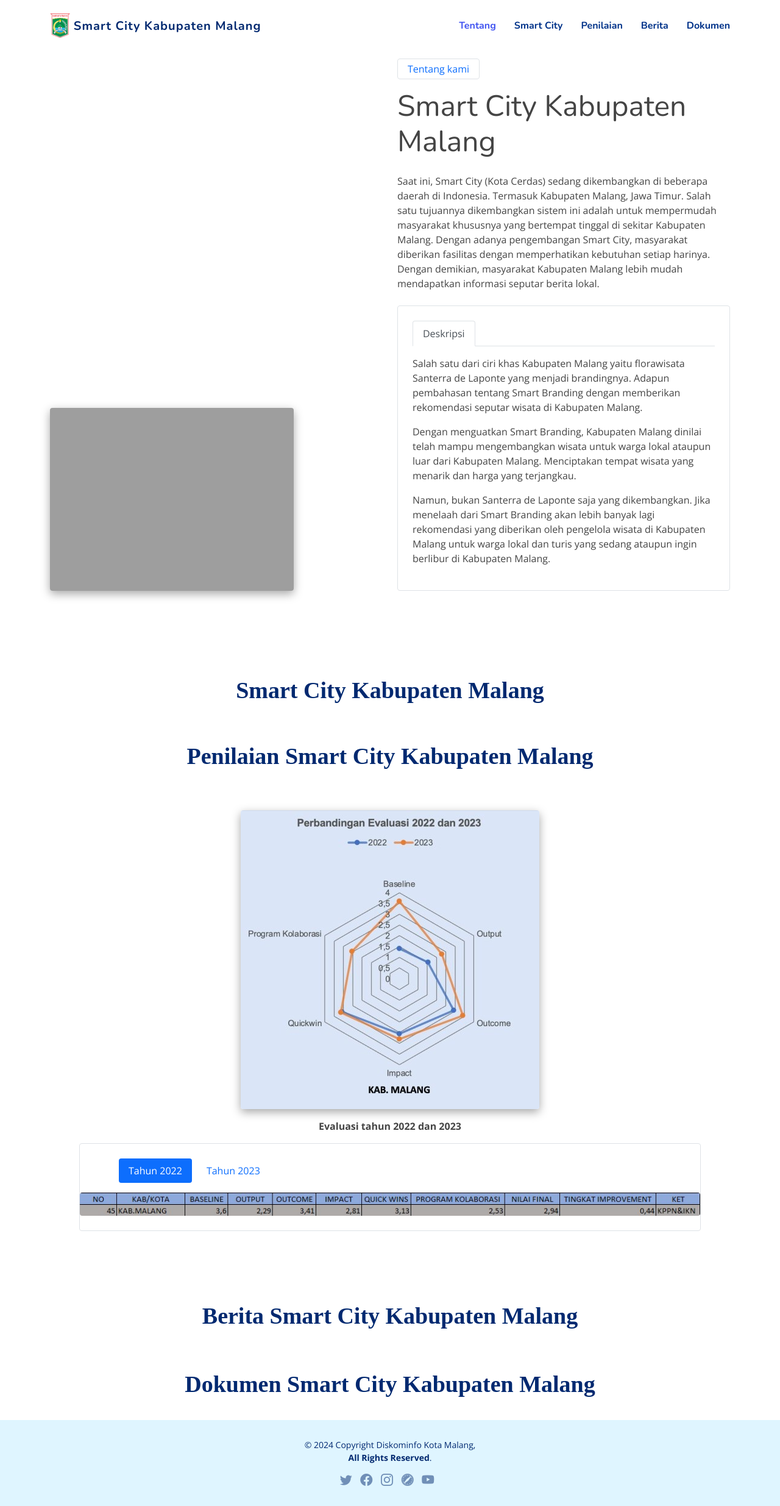
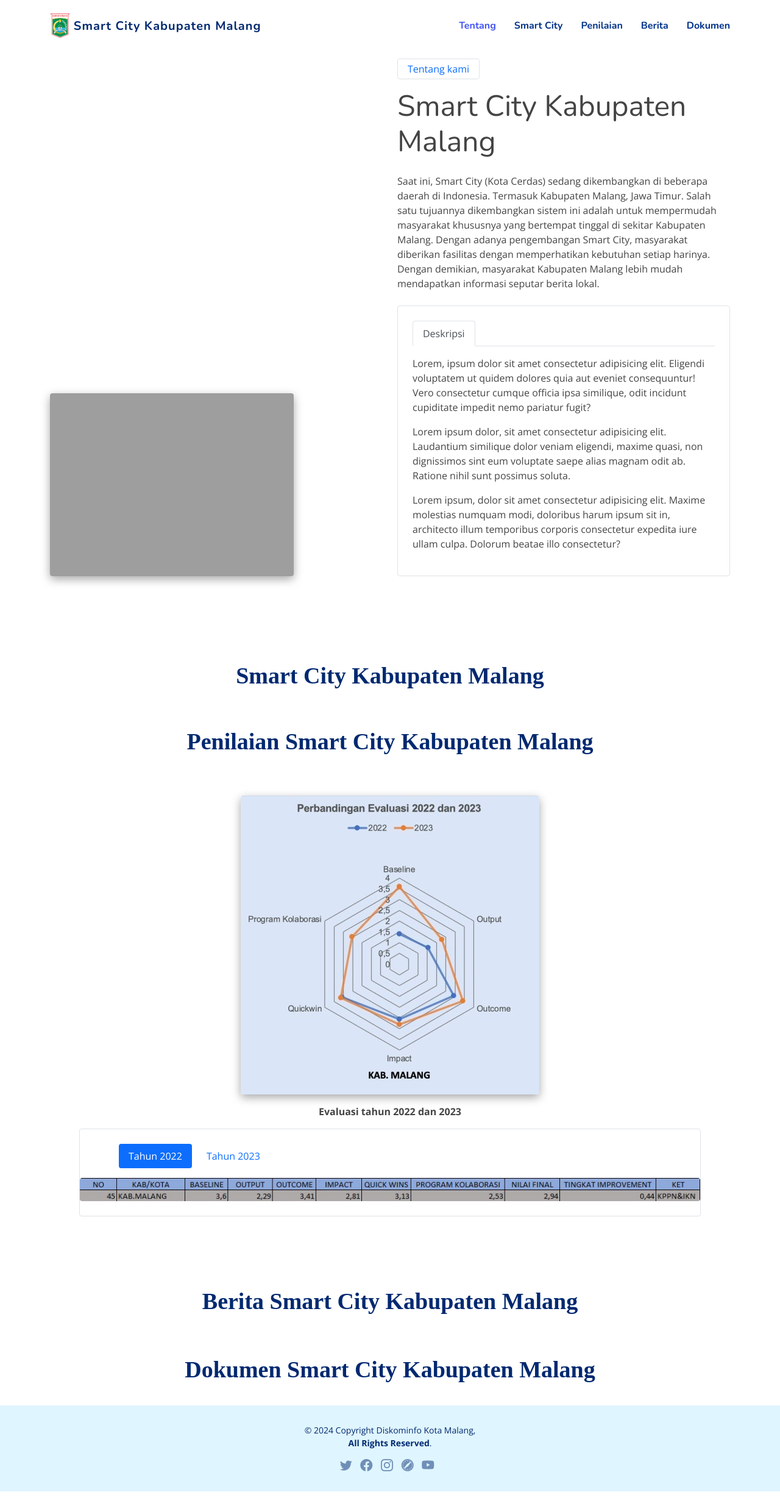
Before and after one commit to Maisho20/Smart-City-2, a Laravel app: template resources/views/home.blade.php in a window 1280 px wide. Shown: the whole page at 61% size. After the commit the page ends 2446 px from the top, so only its background shows below. Run offline with Laravel 10, Linux system fonts and the light colour scheme; the template is opened without the code that fills it, so the values that code supplies are empty; grey boxes are pictures that could not be loaded.

Commit message:
Update home slider

```diff
--- a/public/css/slider.css
+++ b/public/css/slider.css
@@ -5,11 +5,6 @@
 .fade {
     -webkit-animation-name: fade;
     -webkit-animation-duration: 1.5s;
-    animation-name: fade;
-    animation-duration: 1.5s;
-}
-
-.fade {
     animation-name: fade;
     animation-duration: 1.5s;
 }
@@ -22,3 +17,24 @@
         opacity: 1;
     }
 }
+
+/* 2 */
+.mySlides-2 {
+    display: none;
+}
+
+.fade-2 {
+    -webkit-animation-name: fade-2;
+    -webkit-animation-duration: 1.5s;
+    animation-name: fade-2;
+    animation-duration: 1.5s;
+}
+
+@keyframes fade-2 {
+    from {
+        opacity: 0.4;
+    }
+    to {
+        opacity: 1;
+    }
+}
--- a/public/js/slider.js
+++ b/public/js/slider.js
@@ -16,3 +16,22 @@ function showSlides() {
     slides[slieIndex - 1].style.display = "block";
     setTimeout(showSlides, 5000); // Change image every 2 seconds
 }
+
+let slideIndex = 0;
+showSlide2();
+
+function showSlide2() {
+    let x;
+    let slide = document.getElementsByClassName("mySlides-2");
+    for (x = 0; x < slide.length; x++) {
+        slide[x].style.display = "none";
+    }
+
+    slideIndex++;
+    if (slideIndex > slide.length) {
+        slideIndex = 1;
+    }
+
+    slide[slideIndex - 1].style.display = "block";
+    setTimeout(showSlide2, 5000); // Change image every 2 seconds
+}
--- a/resources/views/home.blade.php
+++ b/resources/views/home.blade.php
@@ -65,27 +65,51 @@
                             <div class="tab-content" id="nav-tabContent">
                                 <div class="tab-pane fade show active" id="nav-story" role="tabpanel"
                                     aria-labelledby="nav-story-tab">
+                                    <div class="mySlides-2 fade-2">
                                         <p>
                                             Salah satu dari ciri khas Kabupaten Malang yaitu florawisata Santerra de Laponte
                                             yang menjadi
-                                        brandingnya. Adapun pembahasan tentang Smart Branding dengan memberikan rekomendasi
+                                            brandingnya. Adapun pembahasan tentang Smart Branding dengan memberikan
+                                            rekomendasi
                                             seputar
                                             wisata di Kabupaten Malang.
                                         </p>
                                         <p>
-                                        Dengan menguatkan Smart Branding, Kabupaten Malang dinilai telah mampu mengembangkan
+                                            Dengan menguatkan Smart Branding, Kabupaten Malang dinilai telah mampu
+                                            mengembangkan
                                             wisata
-                                        untuk warga lokal ataupun luar dari Kabupaten Malang. Menciptakan tempat wisata yang
+                                            untuk warga lokal ataupun luar dari Kabupaten Malang. Menciptakan tempat wisata
+                                            yang
                                             menarik dan
                                             harga yang terjangkau.
                                         </p>
                                         <p>
-                                        Namun, bukan Santerra de Laponte saja yang dikembangkan. Jika menelaah dari Smart
+                                            Namun, bukan Santerra de Laponte saja yang dikembangkan. Jika menelaah dari
+                                            Smart
                                             Branding
-                                        akan lebih banyak lagi rekomendasi yang diberikan oleh pengelola wisata di Kabupaten
+                                            akan lebih banyak lagi rekomendasi yang diberikan oleh pengelola wisata di
+                                            Kabupaten
                                             Malang untuk warga lokal
                                             dan turis yang sedang ataupun ingin berlibur di Kabupaten Malang.
                                         </p>
+                                    </div>
+
+                                    <div class="mySlides-2 fade-2">
+                                        <p>Lorem, ipsum dolor sit amet consectetur adipisicing elit. Eligendi voluptatem ut
+                                            quidem dolores quia aut eveniet consequuntur! Vero consectetur cumque officia
+                                            ipsa similique, odit incidunt cupiditate impedit nemo pariatur fugit?
+                                        </p>
+                                        <p>
+                                            Lorem ipsum dolor, sit amet consectetur adipisicing elit. Laudantium similique
+                                            dolor veniam eligendi, maxime quasi, non dignissimos sint eum voluptate saepe
+                                            alias magnam odit ab. Ratione nihil sunt possimus soluta.
+                                        </p>
+                                        <p>
+                                            Lorem ipsum, dolor sit amet consectetur adipisicing elit. Maxime molestias
+                                            numquam modi, doloribus harum ipsum sit in, architecto illum temporibus corporis
+                                            consectetur expedita iure ullam culpa. Dolorum beatae illo consectetur?
+                                        </p>
+                                    </div>
                                 </div>
                             </div>
                         </div>
```
Lines whose indentation alone changed are shown as unchanged.
